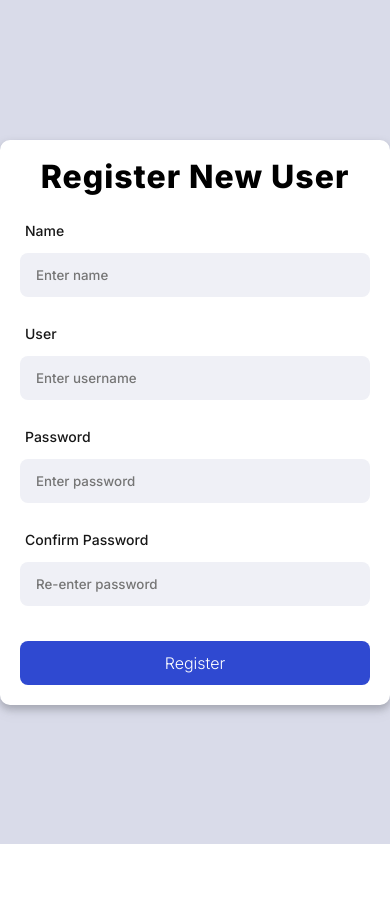
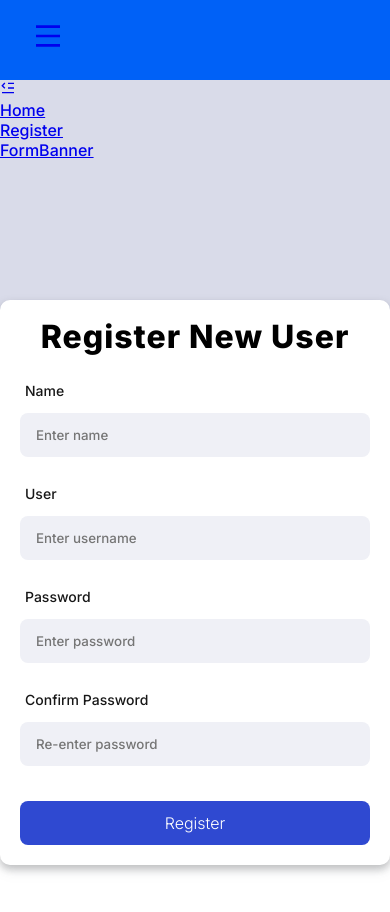
Before and after one commit to kuhlekt1v/component-library, a React (Create React App) app in the folder components/form-components/: page /register in a window 390 px wide. Shown: the top 912 px of the page. Before the commit the page ends 844 px from the top, so only its background shows below. Built offline with nearby package versions, Linux system fonts and the light colour scheme.

Commit message:
Initial work on responsive sidebar.

```diff
--- a/components/form-components/package.json
+++ b/components/form-components/package.json
@@ -12,9 +12,11 @@
     "@types/react-dom": "^17.0.9",
     "@types/react-router-dom": "^5.1.8",
     "@types/styled-components": "^5.1.14",
+    "aphrodite": "^2.4.0",
     "react": "^17.0.2",
     "react-dom": "^17.0.2",
     "react-hook-form": "^7.15.2",
+    "react-icons": "^4.2.0",
     "react-router-dom": "^5.3.0",
     "react-scripts": "4.0.3",
     "styled-components": "^5.3.1",
--- a/components/form-components/src/App.tsx
+++ b/components/form-components/src/App.tsx
@@ -1,6 +1,7 @@
 import React from 'react';
 
 import { GlobalStyle } from './App.styles';
+import { SideBar } from './Pages/Navigation/SideBar';
 import { Router } from './Router';
 
 const App = () => {
--- /dev/null
+++ b/components/form-components/src/Assets/IconLogo.tsx
@@ -0,0 +1,16 @@
+import React from 'react';
+
+const IconLogo = () => {
+  return (
+    <svg width="49" height="50" viewBox="0 0 49 50" fill="none" xmlns="http://www.w3.org/2000/svg">
+      <path
+        fill-rule="evenodd"
+        clip-rule="evenodd"
+        d="M30.4523 3.23676C27.0957 -0.11993 21.6534 -0.119936 18.2967 3.23675L2.51752 19.0159C-0.839168 22.3726 -0.839175 27.8149 2.51751 31.1716L18.2967 46.9508C21.6534 50.3075 27.0957 50.3075 30.4523 46.9508L46.2315 31.1716C49.5882 27.8149 49.5882 22.3726 46.2315 19.016L30.4523 3.23676ZM24.3745 36.6975C30.7831 36.6975 35.9782 31.5023 35.9782 25.0938C35.9782 18.6852 30.7831 13.4901 24.3745 13.4901C17.966 13.4901 12.7708 18.6852 12.7708 25.0938C12.7708 31.5023 17.966 36.6975 24.3745 36.6975Z"
+        fill="white"
+      />
+    </svg>
+  );
+};
+
+export default IconLogo;
--- /dev/null
+++ b/components/form-components/src/Pages/Navigation/SideBar.tsx
@@ -0,0 +1,79 @@
+import React, { useState } from 'react';
+import IconLogo from '../../Assets/IconLogo';
+import { RiMenuFill, RiMenuFoldLine } from 'react-icons/ri';
+import { StyleSheet, css } from 'aphrodite';
+import { COLORS } from '../../Constants';
+import { Link } from 'react-router-dom';
+import { SidebarData } from './SidebarData';
+
+export const SideBar = () => {
+  const styles = StyleSheet.create({
+    navbar: {
+      backgroundColor: `${COLORS.blue}`,
+      color: `${COLORS.white}`,
+      height: '80px',
+      display: 'flex',
+      justifyContent: 'flex-start',
+      alignItems: 'center',
+    },
+    menuBars: {
+      marginLeft: '2rem',
+      fontSize: '2rem',
+      background: 'none',
+    },
+
+    title: {
+      color: `${COLORS.white}`,
+      fontStyle: 'normal',
+      fontWeight: 'bold',
+      fontSize: 19,
+      lineHeight: '24px',
+      letterSpacing: '0.4px',
+      marginLeft: 12,
+    },
+
+    subTitle: {
+      color: `${COLORS.white}`,
+      fontStyle: 'normal',
+      fontWeight: 300,
+      fontSize: 16,
+      lineHeight: '24px',
+      letterSpacing: '0.4px',
+      marginLeft: 12,
+    },
+  });
+
+  // REF: https://www.youtube.com/watch?v=CXa0f4-dWi4
+
+  const [sidebar, setSidebar] = useState(false);
+
+  const handleShowSidebar = () => setSidebar(!sidebar);
+
+  return (
+    <>
+      <div className={css(styles.navbar)}>
+        <Link to="#" className={css(styles.menuBars)}>
+          <RiMenuFill />
+        </Link>
+      </div>
+      <nav className={sidebar ? 'nav-menu active' : 'nav-menu'}>
+        <ul className="nav-menu-items">
+          <li className="navbar-toggle">
+            <Link to="#" className="menu-bars">
+              <RiMenuFoldLine onClick={handleShowSidebar} />
+            </Link>
+          </li>
+          {SidebarData.map((item, index) => {
+            return (
+              <li key={index} className={item.cName}>
+                <Link to={item.path}>
+                  <span>{item.text}</span>
+                </Link>
+              </li>
+            );
+          })}
+        </ul>
+      </nav>
+    </>
+  );
+};
--- /dev/null
+++ b/components/form-components/src/Pages/Navigation/SidebarData.ts
@@ -0,0 +1,23 @@
+interface ISideBarItem {
+  text: string;
+  cName: string;
+  path: string;
+}
+
+export const SidebarData: ISideBarItem[] = [
+  {
+    text: 'Home',
+    path: '/',
+    cName: 'nav-text',
+  },
+  {
+    text: 'Register',
+    path: '/register',
+    cName: 'nav-text',
+  },
+  {
+    text: 'FormBanner',
+    path: '/form-banner',
+    cName: 'nav-text',
+  },
+];
--- a/components/form-components/src/Router.tsx
+++ b/components/form-components/src/Router.tsx
@@ -7,10 +7,12 @@ import { RegisterPage } from './Pages/RegisterPage';
 import { FormBanner } from './Pages/Forms/FormBanner';
 
 import { NotFoundPage } from './Pages/NotFoundPage';
+import { SideBar } from './Pages/Navigation/SideBar';
 
 export const Router = () => {
   return (
     <BrowserRouter>
+      <SideBar />
       <Switch>
         <Route exact={true} path="/" component={HomePage} />
         <Route path="/register" component={RegisterPage} />
--- a/components/form-components/src/Styles/StyledComponents.ts
+++ b/components/form-components/src/Styles/StyledComponents.ts
@@ -105,3 +105,15 @@ export const PrimaryButton = styled(Button)`
 export const IlBtnPrimary = styled(PrimaryButton)`
   margin-top: 20px;
 `;
+
+// Text.
+export const Title = styled.span`
+    fontStyle: 'normal',
+    fontWeight: 'bold',
+    fontSize: 19,
+    lineHeight: '24px',
+    letterSpacing: '0.4px',
+    color: '#A4A6B3',
+    opacity: 0.7,
+    marginLeft: 12 // <--- necessary to separate title and logo
+`;
```
Also changed, not shown: components/form-components/src/Pages/Navigation/SideBar.css (added), 1 other file (tests, documents, lock files or other folders).
